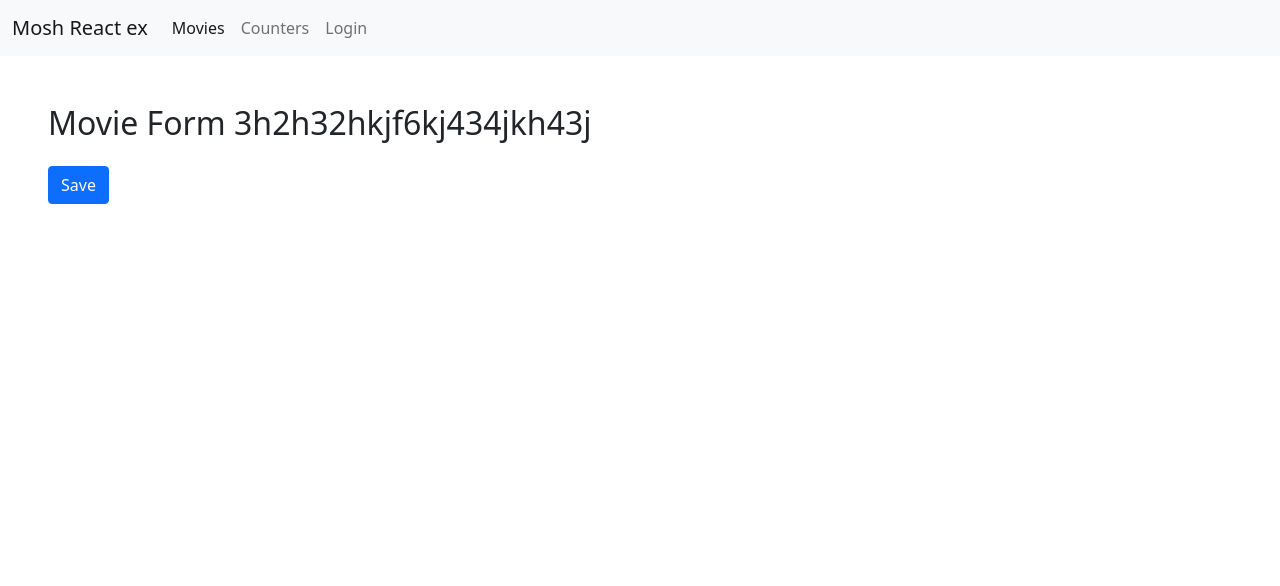
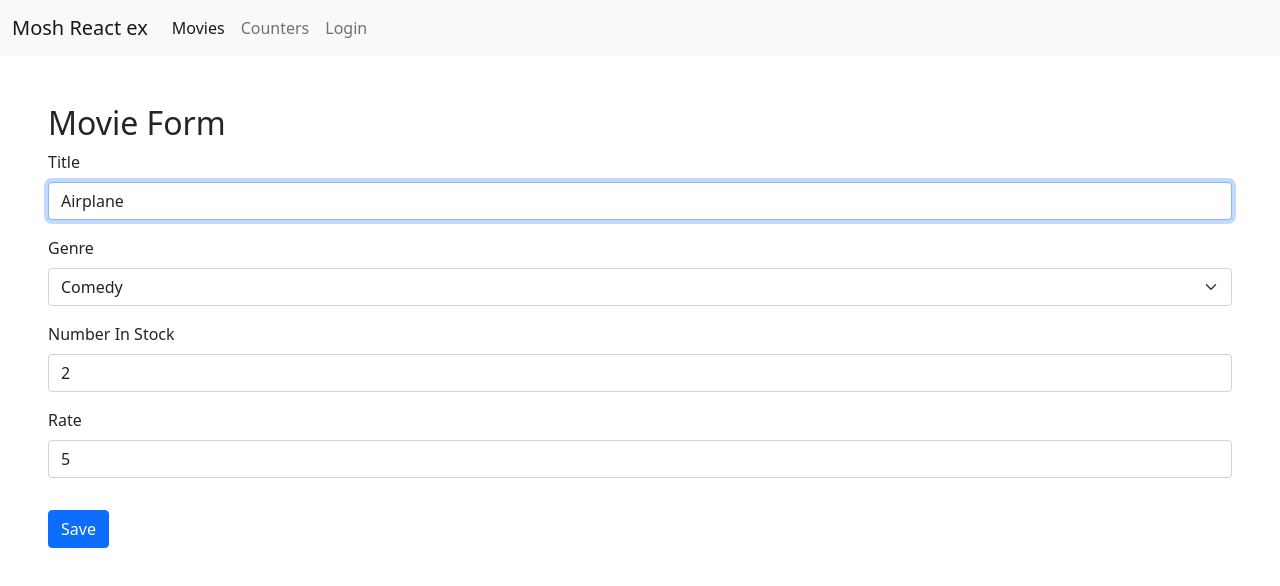
Before and after one commit to tharindukumarasiri/mosh-ex, a React (Create React App) app: page /movies/3h2h32hkjf6kj434jkh43j in a window 1280 px wide. Shown: the top 586 px of the page. Built offline with nearby package versions, Linux system fonts and the light colour scheme.

Commit message:
single items creating updating added

```diff
--- a/src/App.js
+++ b/src/App.js
@@ -21,7 +21,7 @@ function App() {
           <Route path='/login' element={<Login />} />
           <Route path='/home' element={<Navigate to="/" />} />
           <Route path='/' element={<Home />} />
-          <Route path="*" element={<Navigate to="/not-found" />} />
+          <Route path="*" element={<NotFound/>} />
         </Routes>
       </div>
     </div>
--- a/src/components/movie.jsx
+++ b/src/components/movie.jsx
@@ -1,17 +1,119 @@
 import { useParams, useNavigate } from "react-router-dom";
+import { getMovieFromId, setMovie } from "../services/fakeMovieService";
+import { useState } from 'react';
+import { getGenres } from './../services/fakeGenreService';
+import { useEffect } from 'react';
 
 export default function Movie() {
     const { id } = useParams();
     const navigate = useNavigate();
+    const [movieData, setMovieData] = useState(getMovieData());
+    const [errors, setErrors] = useState({});
+    const genres = getGenres();
+
+    useEffect(() => {
+        if (getMovieFromId(id) == undefined)
+            navigate("/not-found", true)//Todo not working
+    }, []);
+
+    function getMovieData() {
+        const movieData = getMovieFromId(id)
+        if (id === 'new') {
+            return {
+                _id: "nnhuhsdsf6d5s4dmyNew65sdf5",
+                title: "",
+                genre: { _id: "acc", name: "Select Genre" },
+                numberInStock: "",
+                dailyRentalRate: "",
+            }
+        } else {
+            return movieData;
+        }
+    }
 
     const handleSave = () => {
-        navigate('/movies')
+        const validated = validateFields();
+
+        if (validated) {
+            setMovie(movieData)
+            navigate('/movies')
+        }
+    }
+
+    const onFieldValuesChange = (e) => {
+        let newField = { ...movieData }
+        if (e.target.name === "genre") {
+            newField[e.target.name] = genres.filter(genre => { return genre._id === e.target.value })[0]
+        } else {
+            newField[e.target.name] = e.target.value;
+        }
+
+        setMovieData(newField);
+    }
+
+    const validateFields = () => {
+        const newErrors = {}
+
+        if (movieData.title === "")
+            newErrors["title"] = "Title cannot be empty"
+        if (movieData.genre === "")
+            newErrors["genre"] = "genre cannot be empty"
+        if (movieData.numberInStock === "")
+            newErrors["numberInStock"] = "Number In Stock cannot be empty"
+        if (movieData.numberInStock < 0 || movieData.numberInStock > 100 || movieData.numberInStock % 1 != 0 || isNaN(movieData.numberInStock))
+            newErrors["numberInStock"] = "Invalid Number In Stock"
+        if (movieData.dailyRentalRate === "")
+            newErrors["dailyRentalRate"] = "Daily Rental Rate cannot be empty"
+        if (movieData.dailyRentalRate < 0 || movieData.dailyRentalRate > 10 || isNaN(movieData.dailyRentalRate))
+            newErrors["dailyRentalRate"] = "Invalid Daily Rental Rate"
+
+        setErrors(newErrors)
+
+        if (Object.keys(newErrors).length === 0)
+            return true
+        else
+            return false
     }
 
     return (
         <div>
-            <h2>Movie Form { id }</h2>
-            <button type="button" className="btn btn-primary mt-3" onClick={() => {handleSave()}} >Save</button>
+            <h2>Movie Form</h2>
+            <form>
+                <div className="mb-3">
+                    <label htmlFor="title" className="form-label">Title</label>
+                    <input id="title" type="text" autoFocus={true} className="form-control" name="title" value={movieData.title} onChange={onFieldValuesChange} ></input>
+                    {errors.title &&
+                        <div className='alert alert-danger' role="alert">{errors.title}</div>
+                    }
+                </div>
+                <div className="mb-3">
+                    <label htmlFor="genre" className="form-label">Genre</label>
+                    <select className="form-select" name="genre" value={movieData.genre._id} onChange={onFieldValuesChange}>
+                        {genres.map((genre) => {
+                            return <option key={genre._id} value={genre._id}>{genre.name}</option>
+                        })
+                        }
+                    </select>
+                    {errors.genre &&
+                        <div className='alert alert-danger' role="alert">{errors.genre}</div>
+                    }
+                </div>
+                <div className="mb-3">
+                    <label htmlFor="numberInStock" className="form-label">Number In Stock</label>
+                    <input id="numberInStock" type="text" className="form-control" name="numberInStock" value={movieData.numberInStock} onChange={onFieldValuesChange} ></input>
+                    {errors.numberInStock &&
+                        <div className='alert alert-danger' role="alert">{errors.numberInStock}</div>
+                    }
+                </div>
+                <div className="mb-3">
+                    <label htmlFor="dailyRentalRate" className="form-label">Rate</label>
+                    <input id="dailyRentalRate" type="text" className="form-control" name="dailyRentalRate" value={movieData.dailyRentalRate} onChange={onFieldValuesChange} ></input>
+                    {errors.dailyRentalRate &&
+                        <div className='alert alert-danger' role="alert">{errors.dailyRentalRate}</div>
+                    }
+                </div>
+            </form>
+            <button type="button" className="btn btn-primary mt-3" onClick={() => { handleSave() }} >Save</button>
         </div>
     )
 }
--- a/src/components/movies.jsx
+++ b/src/components/movies.jsx
@@ -7,7 +7,7 @@ import Pagination from "./Common/pagination";
 import { paginate } from "./utils/paginate";
 import { getGenres } from "../services/fakeGenreService";
 import _ from "lodash";
-import { Link } from "react-router-dom";
+import { Link, useNavigate } from "react-router-dom";
 
 const pageSize = 4;
 let shortMovieList;
@@ -20,6 +20,8 @@ export default function Movies() {
   const [sideMenuList, setSideMenueList] = useState([
     { _id: 2, name: "All Genres" },
   ]);
+
+  const navigate = useNavigate();
 
   useEffect(() => {
     let newMenuList = [...sideMenuList];
@@ -74,6 +76,7 @@ export default function Movies() {
           </div>
           <div className="col">
             <p className="fs-2">Showing {sortedMovieList.length} movies in the database</p>
+            <button type="button" className="btn btn-primary mt-3 mb-5" onClick={() => {navigate("/movies/new")}} >Add new movie</button>
             <table className="table">
               <thead>
                 <tr>
--- a/src/services/fakeGenreService.js
+++ b/src/services/fakeGenreService.js
@@ -1,4 +1,4 @@
-export const genres = [
+const genres = [
     { _id: "33h54j3h4j5h3j45h3", name: "Action" },
     { _id: "sdfndf7s8f787f78s7d", name: "Comedy" },
     { _id: "8s67876sd8c76778d68c", name: "Thriller" },
--- a/src/services/fakeMovieService.js
+++ b/src/services/fakeMovieService.js
@@ -1,6 +1,4 @@
-
-
-const movies = [
+let movies = [
     {
         _id: "4354hv33454hv345v345",
         title: "Terminator",
@@ -19,28 +17,28 @@ const movies = [
     },
     {
         _id: "3434hg3jh4534hkjkj434",
-        title: "Trip To Italy",
+        title: "Trip To Italy 1",
         genre: { _id: "33h54j3h4j5h3j45h3", name: "Action" },
         numberInStock: 7,
         dailyRentalRate: 3,
     },
     {
         _id: "3434hg3jh45f4hkjkj434",
-        title: "Trip To Italy",
+        title: "Trip To Italy 2",
         genre: { _id: "33h54j3h4j5h3j45h3", name: "Action" },
         numberInStock: 7,
         dailyRentalRate: 3,
     },
     {
         _id: "3434hg3jh453fhkjkj434",
-        title: "Trip To Italy",
+        title: "Trip To Italy 3",
         genre: { _id: "33h54j3h4j5h3j45h3", name: "Action" },
         numberInStock: 7,
         dailyRentalRate: 3,
     },
     {
         _id: "3434hg3jhs534hkjkj434",
-        title: "Trip To Italy",
+        title: "Trip To Italy 4",
         genre: { _id: "33h54j3h4j5h3j45h3", name: "Action" },
         numberInStock: 7,
         dailyRentalRate: 3,
@@ -93,3 +91,17 @@ const movies = [
 export function getMovies(){
     return movies;
 }
+
+export function getMovieFromId(id){
+    return movies.find( movie => movie._id === id )
+}
+
+export function setMovie(newMovie){
+    const index = movies.findIndex((movie) => { return movie._id === newMovie._id})
+
+    if(index < 0){
+        movies.push(newMovie);
+    } else {
+        movies[index] = newMovie
+    }
+}
```
